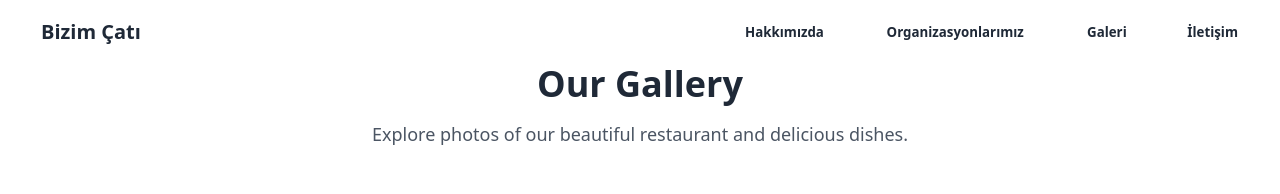
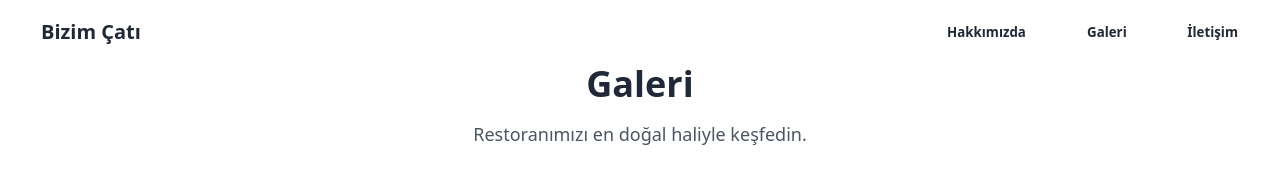
Before and after one commit to alqeren1/Bizimcati_Website, a React (Vite) app: page /galeri in a window 1280 px wide. Shown: the top 194 px of the page. Built offline with nearby package versions, Linux system fonts and the light colour scheme; grey boxes are pictures that could not be loaded.

Commit message:
gallery page lightbox

```diff
--- a/src/Events.jsx
+++ b/src/Events.jsx
@@ -16,8 +16,10 @@ const EventTypesSection = () => {
     { name: 'Seminer & Workshop', image: 'images/seminar.jpg', navKey: 'seminer' },
   ];
 
+
+
   return (
-    <section id="organizasyonlar" className="bg-gray-100 py-16">
+    <section  id= "organizasyonlar" className="bg-gray-100 py-16">
       <div className="container mx-auto px-4">
         {/* Section Header */}
         <div className="text-center mb-12">
--- a/src/GalleryPage.jsx
+++ b/src/GalleryPage.jsx
@@ -1,10 +1,8 @@
-// GalleryPage.jsx
 import React, { useState } from 'react';
 import Navbar from './Navbar';
 import Footer from './Footer';
 import Lightbox from 'yet-another-react-lightbox';
 import 'yet-another-react-lightbox/styles.css';
-
 
 const images = [];
 
@@ -16,26 +14,26 @@ const GalleryPage = () => {
   const [open, setOpen] = useState(false);
   const [index, setIndex] = useState(0);
 
-
-  return (<>
-  <Navbar/>
+  return (
+    <>
+      <Navbar />
       <section className="bg-white py-16">
         <div className="container mx-auto px-4">
           {/* Section Header */}
           <div className="text-center mb-12">
-        <h2 className="text-4xl font-bold text-gray-800 mb-4">Our Gallery</h2>
+            <h2 className="text-4xl font-bold text-gray-800 mb-4">Galeri</h2>
             <p className="text-lg text-gray-600">
-          Explore photos of our beautiful restaurant and delicious dishes.
+              Restoranımızı en doğal haliyle keşfedin.
             </p>
           </div>
           {/* Gallery Grid */}
           <div className="grid grid-cols-1 sm:grid-cols-2 md:grid-cols-3 gap-6">
-        {images.map((image) => (
+            {images.map((image, idx) => (
               <div key={image.src} className="overflow-hidden rounded-lg shadow-lg">
                 <img
                   src={image.src}
                   alt={image.alt}
-              loading='lazy'
+                  loading="lazy"
                   className="w-full h-64 object-cover cursor-pointer"
                   onClick={() => {
                     setIndex(idx);
@@ -56,9 +54,8 @@ const GalleryPage = () => {
           )}
         </div>
       </section>
-  <Footer/>
+      <Footer />
     </>
-
   );
 };
 
--- a/src/Hero.jsx
+++ b/src/Hero.jsx
@@ -1,4 +1,5 @@
 import { Link } from 'react-router-dom';
+import { Link as ScrollLink } from 'react-scroll';
 
 function Hero() {
   return (
@@ -22,11 +23,16 @@ function Hero() {
             kaliteli servisi ile hoş zaman geçirebileceğiniz bir mekândır.
           </p>
 
+        <div className="flex flex-row gap-4 justify-center items-center">
+        <Link to="/iletisim" className="btn btn-primary">
+            Reservasyon
+          </Link>
+          <ScrollLink to="organizasyonlar"  className="btn btn-primary" smooth={true} duration={500}>
+            Organizasyonlarımız
+          </ScrollLink>
+        </div>
 
 
-          <Link to="/iletisim" className="btn btn-primary">
-            Reservasyon
-          </Link>
         </div>
       </div>
     </div>
--- a/src/Navbar.jsx
+++ b/src/Navbar.jsx
@@ -2,7 +2,7 @@ import React, { useState, useEffect } from 'react';
 import { useNavigate, useLocation } from 'react-router-dom';
 import { FaXmark } from "react-icons/fa6";
 import { RxHamburgerMenu } from "react-icons/rx";
-import { Link } from 'react-scroll';
+
 
 
 export default function Navbar() {
@@ -75,9 +75,7 @@ export default function Navbar() {
           <a className={linkClasses} onClick={() => navigate('/hakkimizda')}>
             Hakkımızda
           </a>
-          <Link className={linkClasses} to="organizasyonlar" smooth={true} duration={500}>
-            Organizasyonlarımız
-          </Link>
+
           <a className={linkClasses} onClick={() => navigate('/galeri')}>
             Galeri
           </a>
```
Lines whose indentation alone changed are shown as unchanged.
